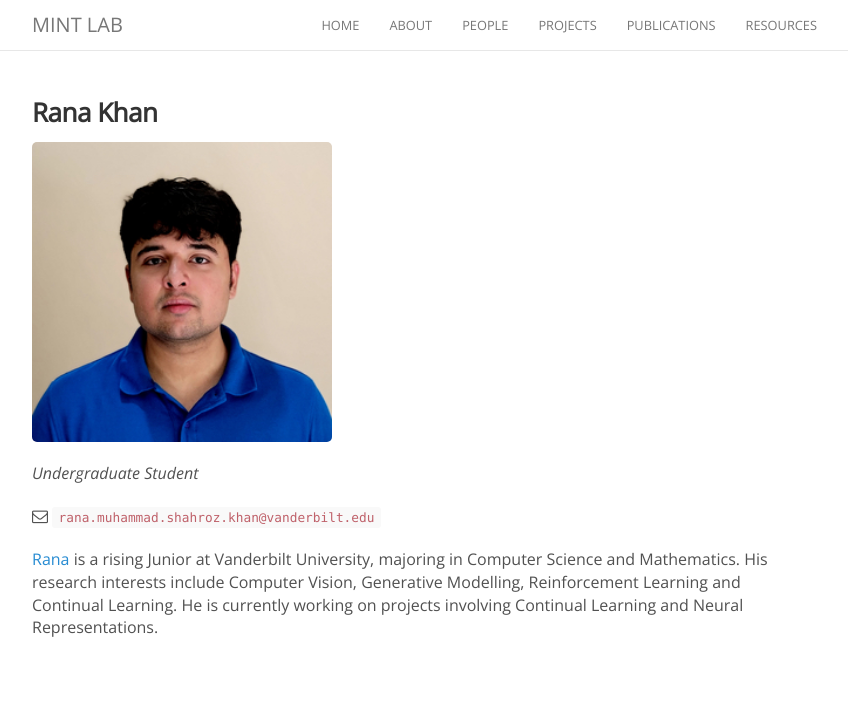
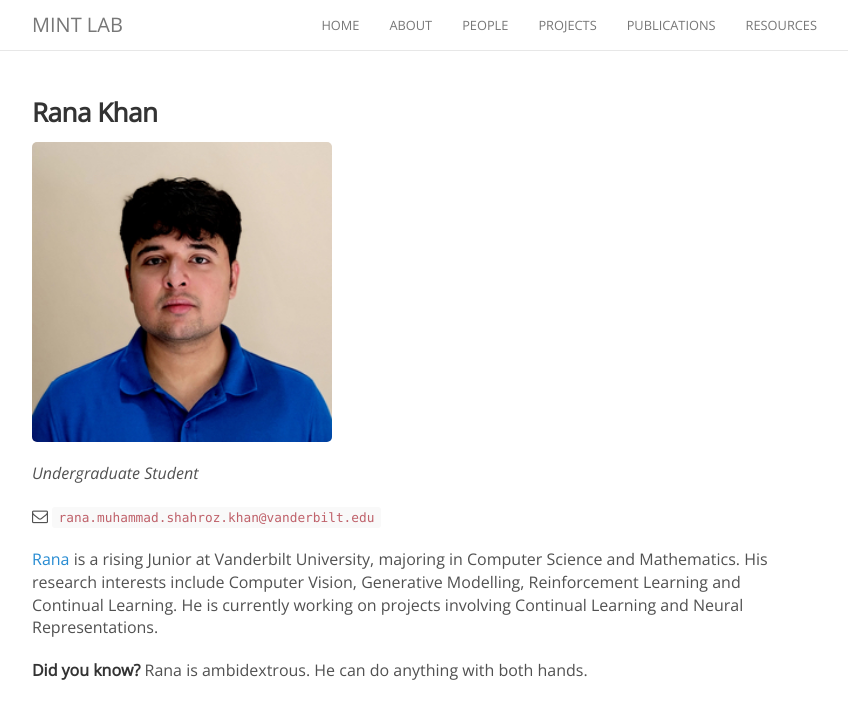
Before and after one commit to naqibUVa/nsp.github.io, a Jekyll site: the page built from _people/RanaKhan.md, in a window 1280 px wide. Shown: the top 719 px of the page, without its empty margins (223-1071 px from the left). Built offline with Jekyll 4.4.1, drawn with Linux system fonts in a browser that asks for light colours; nearby versions of some CDN libraries; comment, search, counter and statistics services are not loaded.

Commit message:
Update RanaKhan.md

```diff
--- a/_people/RanaKhan.md
+++ b/_people/RanaKhan.md
@@ -12,3 +12,5 @@ _Undergraduate Student_<br>
 <i class="fa fa-envelope-o"></i> `rana.muhammad.shahroz.khan@vanderbilt.edu`
 
 [Rana](https://rana-shahroz.github.io) is a rising Junior at Vanderbilt University, majoring in Computer Science and Mathematics. His research interests include Computer Vision, Generative Modelling, Reinforcement Learning and Continual Learning. He is currently working on projects involving Continual Learning and Neural Representations.
+
+**Did you know?** Rana is ambidextrous. He can do anything with both hands.
```
